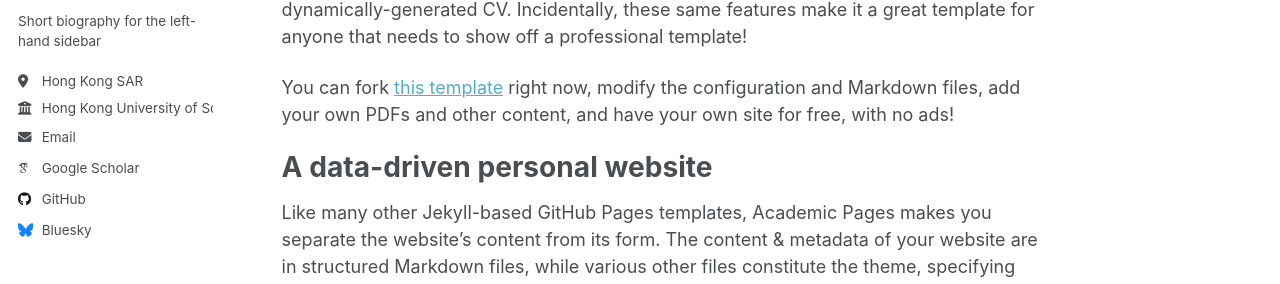
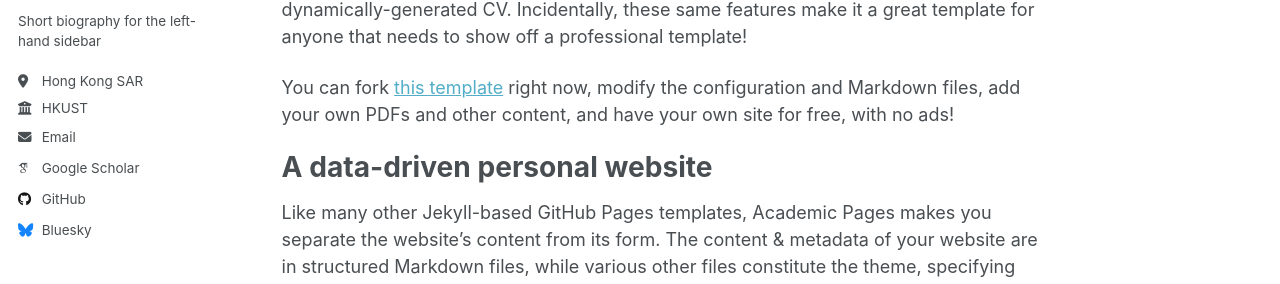
Before and after one commit to HKUST-Franky/HKUST-Franky.github.io, a Jekyll site: the page built from _pages/about.md, in a window 1280 px wide. Shown: the part 335-619 px from the top of the page. Built offline with Jekyll 4.4.1, drawn with Linux system fonts in a browser that asks for light colours; some web fonts are replaced; a script that is not in the unit is left out.

Commit message:
Update URL and repository fields in config

```diff
--- a/_config.yml
+++ b/_config.yml
@@ -13,9 +13,9 @@
 title_separator          : "-"
 name                     : &name "Franky Wu"
 description              : &description "An unknown who is seeking the AGI Pathway."
-url                      : https://HKUST-Franky.github.io # the base hostname & protocol for your site e.g. "https://[your GitHub username].github.io" or if you already have some other page hosted on Github then use "https://[your GitHub username].github.io/[Your Repo Name]"
+url                      : "https://HKUST-Franky.github.io" # the base hostname & protocol for your site e.g. "https://[your GitHub username].github.io" or if you already have some other page hosted on Github then use "https://[your GitHub username].github.io/[Your Repo Name]"
 baseurl                  : "" # the subpath of your site, e.g. "/blog"
-repository               : "academicpages/academicpages.github.io"
+repository               : "https://github.com/HKUST-Franky?tab=repositories"
 
 # Site Author - The following control what appear as part of the author content on the side bar.
 #               If a field is blank the icon and link will not appear, otherwise it will be shown.
@@ -27,7 +27,7 @@
   pronouns         : "He/Him"
   bio              : "Short biography for the left-hand sidebar"
   location         : "Hong Kong SAR"
-  employer         : "Hong Kong University of Science and Technology"
+  employer         : "HKUST"
   uri              : # URL
   email            : "xhwufung@connect.ust.hk"
 
```
